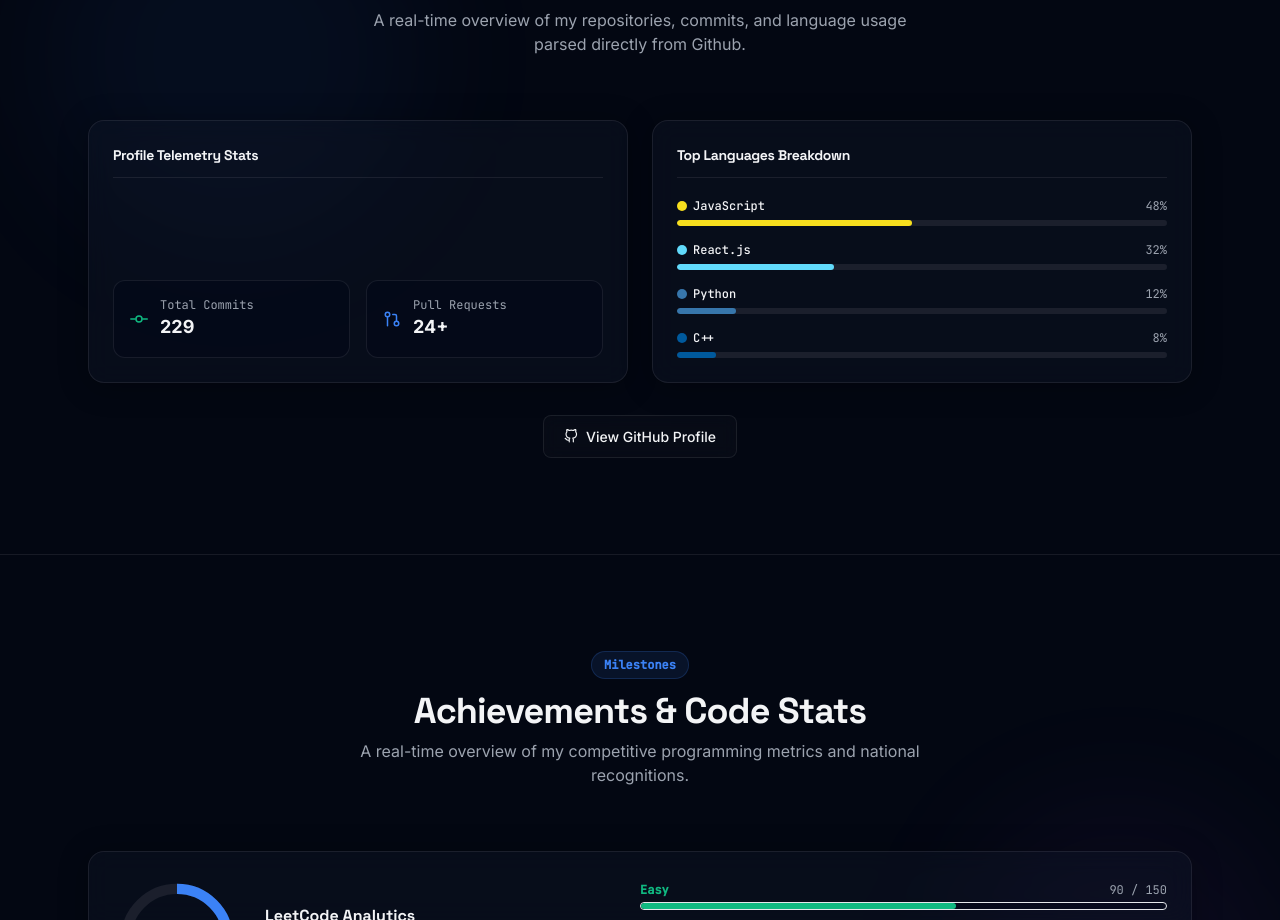
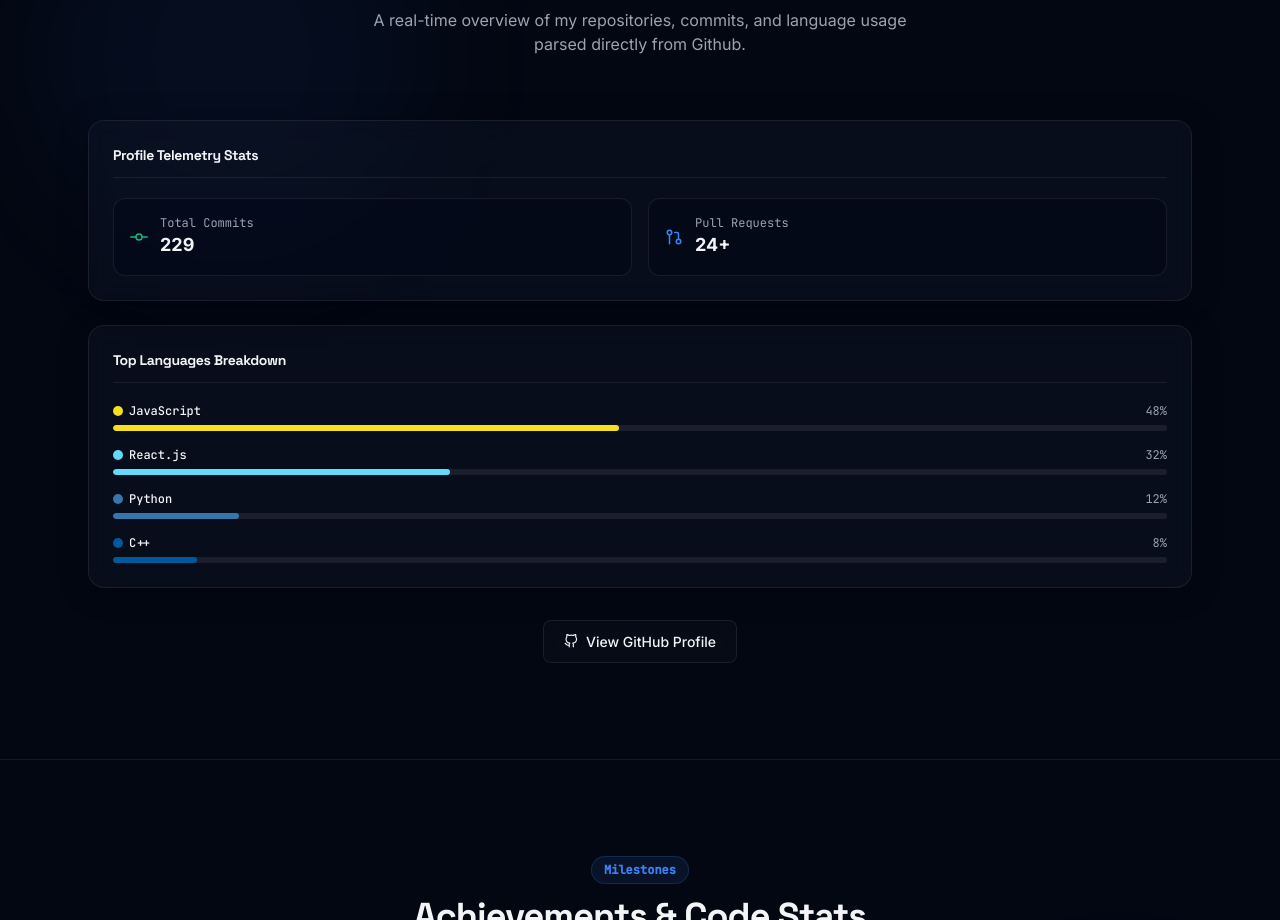
Before and after one commit to Arpit1825/portfolio-arpit-verma, a React (Vite) app: page / in a window 1280 px wide. Shown: the part 3320-4240 px from the top of the page. Built offline with nearby package versions, Linux system fonts and the light colour scheme; no server answers.

Commit message:
Updated nav feature

```diff
--- a/src/components/sections/GitHub.jsx
+++ b/src/components/sections/GitHub.jsx
@@ -151,7 +151,7 @@
           </p>
         </motion.div>
 
-        <div className="grid md:grid-cols-12 gap-6 mb-8">
+        <div className="grid md:grid-cols-1 gap-6 ">
 
           <motion.div
             initial={{ opacity: 0, y: 20 }}
--- a/src/components/sections/Navbar.jsx
+++ b/src/components/sections/Navbar.jsx
@@ -58,10 +58,13 @@
       const topOffset = 80;
       const elementPosition = el.getBoundingClientRect().top;
       const offsetPosition = elementPosition + window.pageYOffset - topOffset;
-      window.scrollTo({
-        top: offsetPosition,
-        behavior: 'smooth'
-      });
+
+      setTimeout(() => {
+        window.scrollTo({
+          top: offsetPosition,
+          behavior: 'smooth'
+        });
+      }, 100);
     }
   };
 
```
